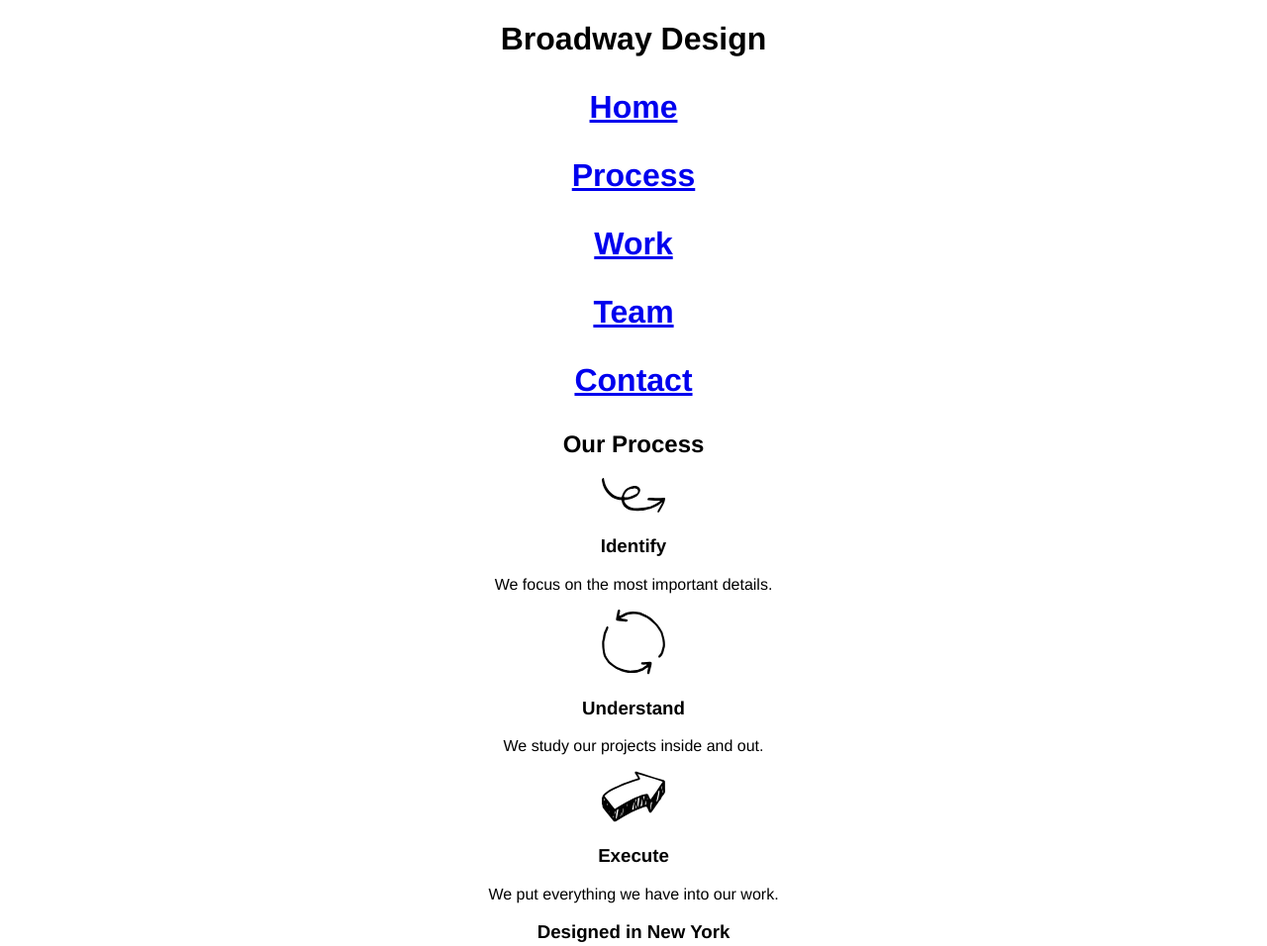
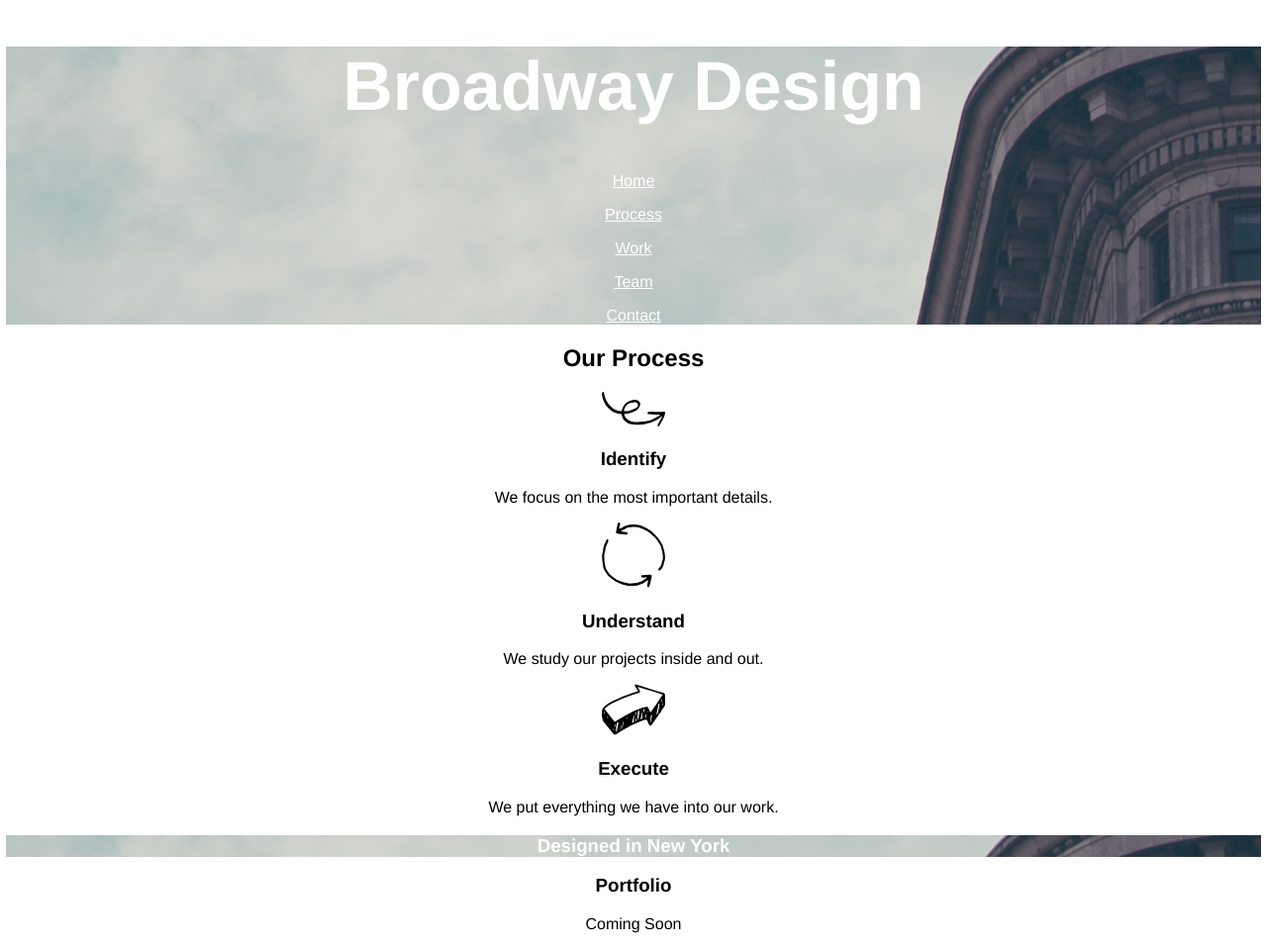
Before and after one commit to 1mauricio4/broadway, a plain HTML site: page index.html in a window 1280 px wide. Shown: the top 956 px of the page at 99% size. Drawn offline with Linux system fonts and the light colour scheme.

Commit message:
add margin to body selector. style .header, h1.

```diff
--- a/index.html
+++ b/index.html
@@ -8,13 +8,13 @@
   <body>
     <!--Main Section-->
     <div class="header">
-      <h1>Broadway Design<h1>
-        <nav class="link">
-          <p><a href="#">Home</a></p>
-          <p><a href="#process">Process</a></p>
-          <p><a href="#work">Work</a></p>
-          <p><a href="#team">Team</a></p>
-          <p><a href="#contact">Contact</a></p>
+      <h1>Broadway Design</h1>
+        <nav>
+          <p><a class="link" href="#">Home</a></p>
+          <p><a class="link" href="#process">Process</a></p>
+          <p><a class="link" href="#work">Work</a></p>
+          <p><a class="link" href="#team">Team</a></p>
+          <p><a class="link" href="#contact">Contact</a></p>
         </nav>
     </div>
     <!--Sub-Section 1-->
--- a/resources/css/style.css
+++ b/resources/css/style.css
@@ -2,4 +2,18 @@ body {
   font-family: Helvetica, sans-serif;
   text-align: center;
   display: block;
+  margin: 6px;
 }
+
+.header {
+  background-image: url("../images/flatironnyc.png");
+}
+
+h1 {
+  font-size: 70px;
+  font-weight: bold;
+}
+
+h1, .link, .header h3, .footer {
+  color: white;
+}
```
Also changed, not shown: 1 other file.
